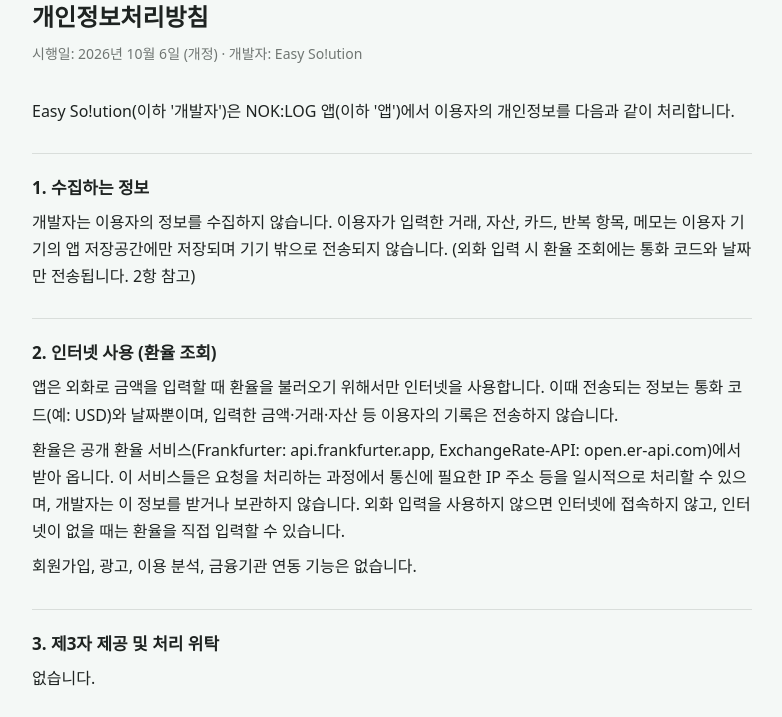
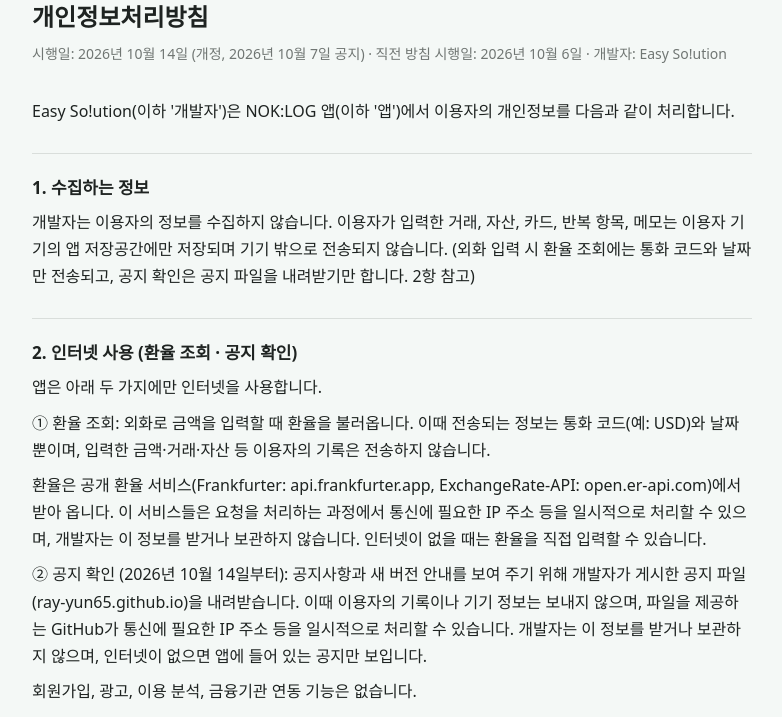
Before and after one commit to Ray-yun65/noklog-policy, a plain HTML site: page index.html in a window 1280 px wide. Shown: the part 70-787 px from the top of the page, without its empty margins (248-1030 px from the left). Drawn offline with Linux system fonts and the light colour scheme.

Commit message:
Update privacy policy effective date and details

```diff
--- a/index.html
+++ b/index.html
@@ -21,16 +21,18 @@
 <main>
 <div class="brand">NOK:LOG 녹록</div>
 <h1>개인정보처리방침</h1>
-<div class="meta">시행일: 2026년 10월 6일 (개정) · 개발자: Easy So!ution</div>
+<div class="meta">시행일: 2026년 10월 14일 (개정, 2026년 10월 7일 공지) · 직전 방침 시행일: 2026년 10월 6일 · 개발자: Easy So!ution</div>
 
 <p>Easy So!ution(이하 '개발자')은 NOK:LOG 앱(이하 '앱')에서 이용자의 개인정보를 다음과 같이 처리합니다.</p>
 
 <h2>1. 수집하는 정보</h2>
-<p>개발자는 이용자의 정보를 수집하지 않습니다. 이용자가 입력한 거래, 자산, 카드, 반복 항목, 메모는 이용자 기기의 앱 저장공간에만 저장되며 기기 밖으로 전송되지 않습니다. (외화 입력 시 환율 조회에는 통화 코드와 날짜만 전송됩니다. 2항 참고)</p>
+<p>개발자는 이용자의 정보를 수집하지 않습니다. 이용자가 입력한 거래, 자산, 카드, 반복 항목, 메모는 이용자 기기의 앱 저장공간에만 저장되며 기기 밖으로 전송되지 않습니다. (외화 입력 시 환율 조회에는 통화 코드와 날짜만 전송되고, 공지 확인은 공지 파일을 내려받기만 합니다. 2항 참고)</p>
 
-<h2>2. 인터넷 사용 (환율 조회)</h2>
-<p>앱은 외화로 금액을 입력할 때 환율을 불러오기 위해서만 인터넷을 사용합니다. 이때 전송되는 정보는 통화 코드(예: USD)와 날짜뿐이며, 입력한 금액·거래·자산 등 이용자의 기록은 전송하지 않습니다.</p>
-<p>환율은 공개 환율 서비스(Frankfurter: api.frankfurter.app, ExchangeRate-API: open.er-api.com)에서 받아 옵니다. 이 서비스들은 요청을 처리하는 과정에서 통신에 필요한 IP 주소 등을 일시적으로 처리할 수 있으며, 개발자는 이 정보를 받거나 보관하지 않습니다. 외화 입력을 사용하지 않으면 인터넷에 접속하지 않고, 인터넷이 없을 때는 환율을 직접 입력할 수 있습니다.</p>
+<h2>2. 인터넷 사용 (환율 조회 · 공지 확인)</h2>
+<p>앱은 아래 두 가지에만 인터넷을 사용합니다.</p>
+<p>① 환율 조회: 외화로 금액을 입력할 때 환율을 불러옵니다. 이때 전송되는 정보는 통화 코드(예: USD)와 날짜뿐이며, 입력한 금액·거래·자산 등 이용자의 기록은 전송하지 않습니다.</p>
+<p>환율은 공개 환율 서비스(Frankfurter: api.frankfurter.app, ExchangeRate-API: open.er-api.com)에서 받아 옵니다. 이 서비스들은 요청을 처리하는 과정에서 통신에 필요한 IP 주소 등을 일시적으로 처리할 수 있으며, 개발자는 이 정보를 받거나 보관하지 않습니다. 인터넷이 없을 때는 환율을 직접 입력할 수 있습니다.</p>
+<p>② 공지 확인 (2026년 10월 14일부터): 공지사항과 새 버전 안내를 보여 주기 위해 개발자가 게시한 공지 파일(ray-yun65.github.io)을 내려받습니다. 이때 이용자의 기록이나 기기 정보는 보내지 않으며, 파일을 제공하는 GitHub가 통신에 필요한 IP 주소 등을 일시적으로 처리할 수 있습니다. 개발자는 이 정보를 받거나 보관하지 않으며, 인터넷이 없으면 앱에 들어 있는 공지만 보입니다.</p>
 <p>회원가입, 광고, 이용 분석, 금융기관 연동 기능은 없습니다.</p>
 
 <h2>3. 제3자 제공 및 처리 위탁</h2>
```
